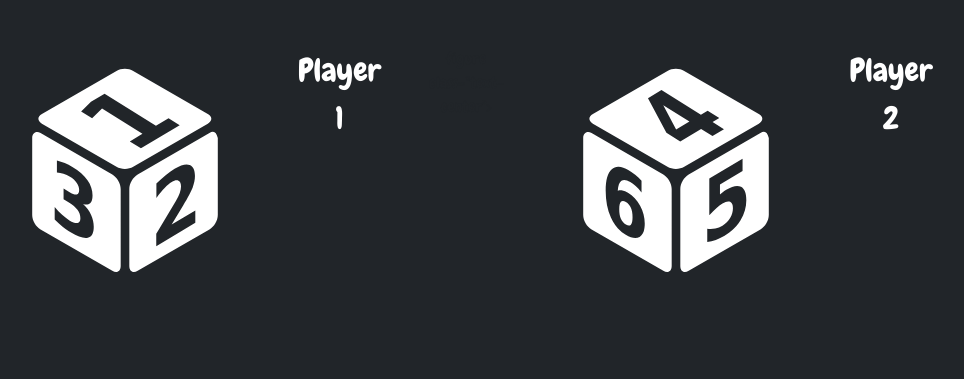
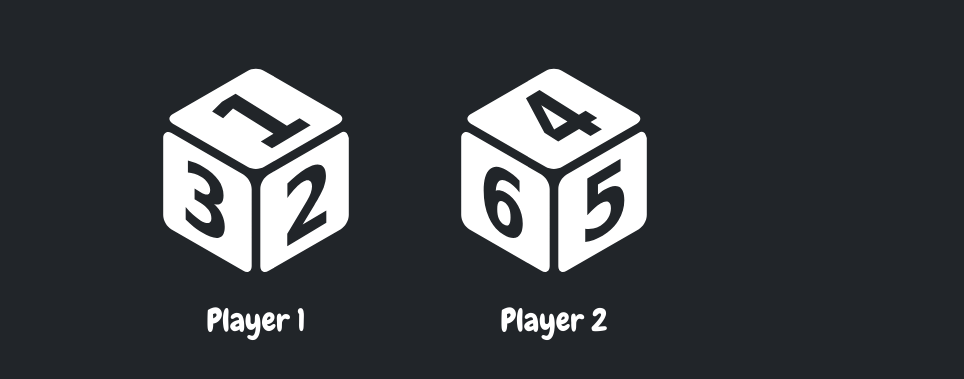
Before and after one commit to artshore/roll-dice, a plain HTML site: page index.html in a window 1280 px wide. Shown: the part 279-658 px from the top of the page, without its empty margins (235-1199 px from the left). Drawn offline with nearby package versions, Linux system fonts and the light colour scheme.

Commit message:
fixed missing opening tag on figure elements

```diff
--- a/index.html
+++ b/index.html
@@ -18,14 +18,14 @@
         <div class="col-lg-6 mx-auto">
           <p class="my-4 fs-1 text-white">Roll the dice and let fate decide!</p>
           <div class="container d-flex justify-content-center gap-5 dices">
-            figure class="text-center">
+            <figure class="text-center">
               <img src="./img/perspective-dice-one.svg" height="250" alt="" />
               <figcaption class="fs-2 text-white">Player 1</figcaption>
             </figure>
-            figure class="text-center">
+            <figure class="text-center">
               <img src="./img/perspective-dice-four.svg" height="250" alt="" />
               <figcaption class="fs-2 text-white">Player 2</figcaption>
-
+            </figure>
           </div>
         </div>
       </div>
```
